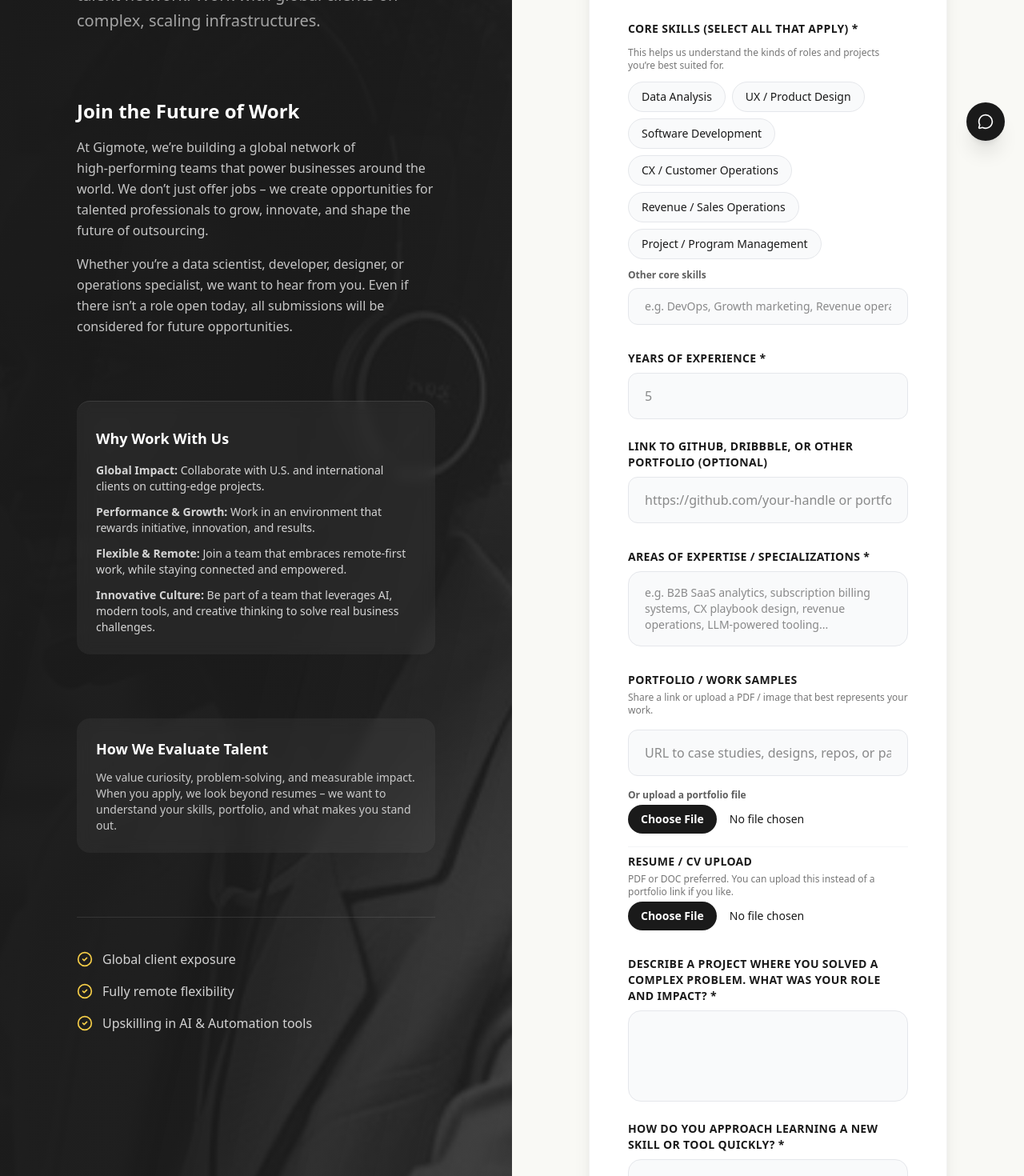
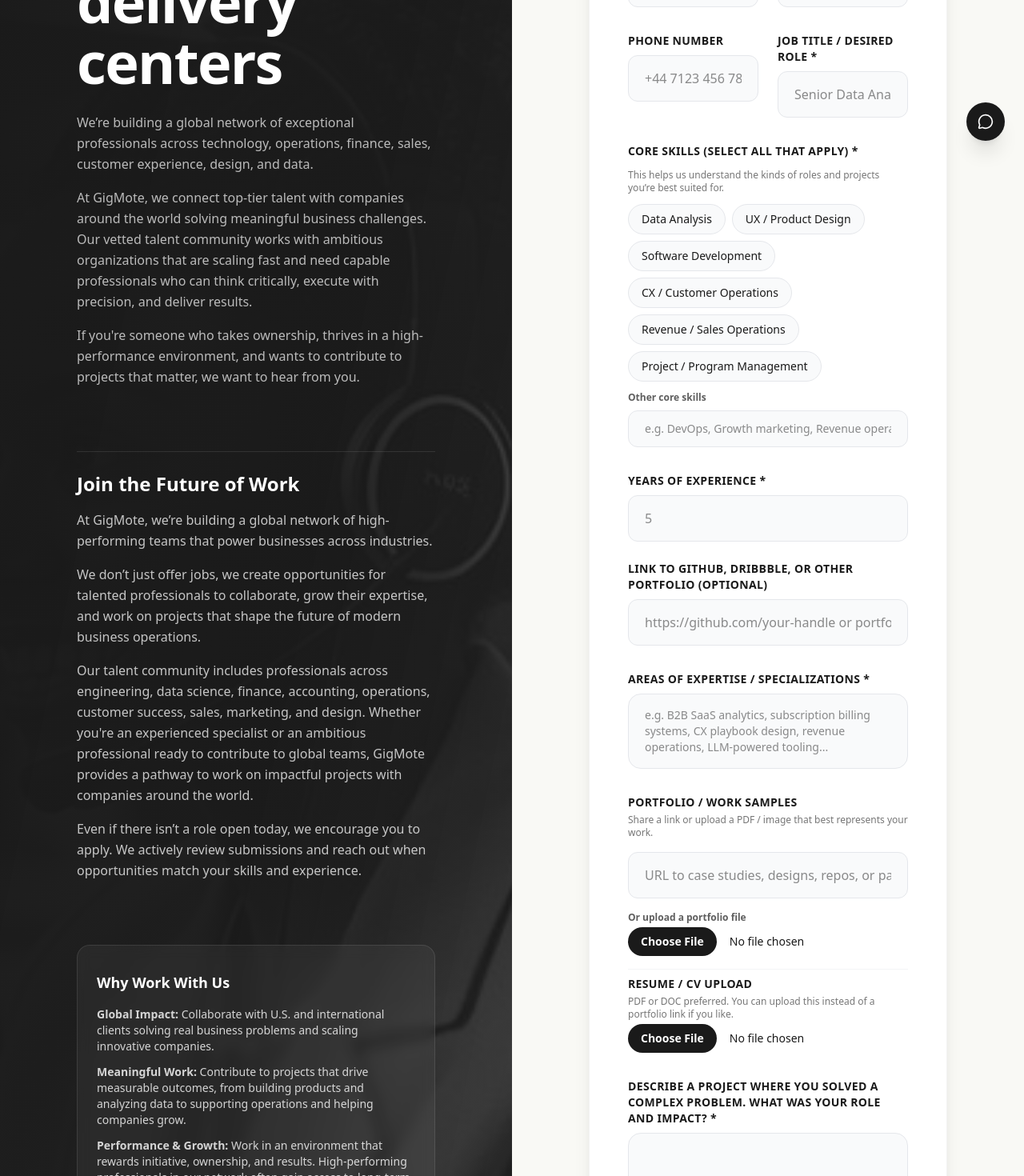
Before and after one commit to Meekness-zw/Gigmote, a Next.js app: page /join-gigmote in a window 1280 px wide. Shown: the part 600-2070 px from the top of the page at 80% size. Built offline with nearby package versions, Linux system fonts and the light colour scheme.

Commit message:
form updates

```diff
--- a/src/app/about/page.tsx
+++ b/src/app/about/page.tsx
@@ -161,9 +161,14 @@
                         className="grid grid-cols-1 md:grid-cols-3 gap-6"
                     >
                         {siteContent.company.stats.map((stat, idx) => {
-                            const numMatch = stat.value.match(/(\d+)/);
+                            const cleanedValue = stat.value.replace(/,/g, "");
+                            const numMatch = cleanedValue.match(/(\d+)/);
                             const number = numMatch ? parseInt(numMatch[1]) : 0;
-                            const suffix = stat.value.includes("+") ? "+" : "";
+                            const suffix = stat.value.includes("+")
+                                ? "+"
+                                : stat.value.includes("%")
+                                ? "%"
+                                : "";
 
                             return (
                                 <motion.div
--- a/src/app/join-gigmote/page.tsx
+++ b/src/app/join-gigmote/page.tsx
@@ -150,32 +150,63 @@
                         </motion.div>
 
                         <h1 className="text-5xl lg:text-7xl font-bold tracking-tight mb-6 leading-[1.05]">
-                            <AnimatedText text="Build the future remotely." variant="words" />
+                            <AnimatedText
+                                text="Build the Future Remotely or in our delivery centers"
+                                variant="words"
+                            />
                         </h1>
 
-                        <motion.p
+                        <motion.div
                             initial={{ opacity: 0, y: 20 }}
                             animate={{ opacity: 1, y: 0 }}
                             transition={{ delay: 0.4, duration: 0.6 }}
-                            className="text-xl text-white/60 leading-relaxed font-light"
+                            className="space-y-4 text-white/70 text-base leading-relaxed"
                         >
-                            We're looking for top 1% engineers, AI specialists, and operators to join our vetted talent network. Work with global clients on complex, scaling infrastructures.
-                        </motion.p>
+                            <p>
+                                We’re building a global network of exceptional professionals across technology,
+                                operations, finance, sales, customer experience, design, and data.
+                            </p>
+                            <p>
+                                At GigMote, we connect top-tier talent with companies around the world solving
+                                meaningful business challenges. Our vetted talent community works with ambitious
+                                organizations that are scaling fast and need capable professionals who can think
+                                critically, execute with precision, and deliver results.
+                            </p>
+                            <p>
+                                If you're someone who takes ownership, thrives in a high-performance environment,
+                                and wants to contribute to projects that matter, we want to hear from you.
+                            </p>
+                        </motion.div>
 
                         <motion.div
                             initial={{ opacity: 0, y: 20 }}
                             animate={{ opacity: 1, y: 0 }}
                             transition={{ delay: 0.5, duration: 0.6 }}
-                            className="space-y-4 text-white/75 text-base leading-relaxed"
+                            className="space-y-4 text-white/75 text-base leading-relaxed pt-6 border-t border-white/10"
                         >
                             <h2 className="text-2xl font-semibold text-white">
                                 Join the Future of Work
                             </h2>
                             <p>
-                                At Gigmote, we’re building a global network of high‑performing teams that power businesses around the world. We don’t just offer jobs – we create opportunities for talented professionals to grow, innovate, and shape the future of outsourcing.
+                                At GigMote, we’re building a global network of high-performing teams that power
+                                businesses across industries.
                             </p>
                             <p>
-                                Whether you’re a data scientist, developer, designer, or operations specialist, we want to hear from you. Even if there isn’t a role open today, all submissions will be considered for future opportunities.
+                                We don’t just offer jobs, we create opportunities for talented professionals to
+                                collaborate, grow their expertise, and work on projects that shape the future of
+                                modern business operations.
+                            </p>
+                            <p>
+                                Our talent community includes professionals across engineering, data science,
+                                finance, accounting, operations, customer success, sales, marketing, and design.
+                                Whether you're an experienced specialist or an ambitious professional ready to
+                                contribute to global teams, GigMote provides a pathway to work on impactful
+                                projects with companies around the world.
+                            </p>
+                            <p>
+                                Even if there isn’t a role open today, we encourage you to apply. We actively
+                                review submissions and reach out when opportunities match your skills and
+                                experience.
                             </p>
                         </motion.div>
 
@@ -183,7 +214,7 @@
                             initial={{ opacity: 0, y: 20 }}
                             animate={{ opacity: 1, y: 0 }}
                             transition={{ delay: 0.6, duration: 0.6 }}
-                            className="space-y-4 pt-8 border-t border-white/10 bg-white/5 rounded-2xl p-6 backdrop-blur-sm"
+                            className="space-y-4 pt-8 bg-white/5 rounded-2xl p-6 backdrop-blur-sm border border-white/10"
                         >
                             <h3 className="text-lg font-semibold text-white">
                                 Why Work With Us
@@ -191,19 +222,31 @@
                             <ul className="space-y-3 text-sm text-white/80">
                                 <li>
                                     <span className="font-semibold">Global Impact:</span>{" "}
-                                    Collaborate with U.S. and international clients on cutting‑edge projects.
+                                    Collaborate with U.S. and international clients solving real business
+                                    problems and scaling innovative companies.
+                                </li>
+                                <li>
+                                    <span className="font-semibold">Meaningful Work:</span>{" "}
+                                    Contribute to projects that drive measurable outcomes, from building
+                                    products and analyzing data to supporting operations and helping
+                                    companies grow.
                                 </li>
                                 <li>
                                     <span className="font-semibold">Performance &amp; Growth:</span>{" "}
-                                    Work in an environment that rewards initiative, innovation, and results.
+                                    Work in an environment that rewards initiative, ownership, and results.
+                                    High-performing professionals in our network often gain access to
+                                    long-term engagements and leadership opportunities.
                                 </li>
                                 <li>
                                     <span className="font-semibold">Flexible &amp; Remote:</span>{" "}
-                                    Join a team that embraces remote‑first work, while staying connected and empowered.
+                                    Join a truly remote-first ecosystem designed to support productivity,
+                                    autonomy, and work-life balance while staying connected with global
+                                    teams.
                                 </li>
                                 <li>
                                     <span className="font-semibold">Innovative Culture:</span>{" "}
-                                    Be part of a team that leverages AI, modern tools, and creative thinking to solve real business challenges.
+                                    Be part of a network that embraces modern tools, automation, AI, and
+                                    forward-thinking approaches to solving complex business challenges.
                                 </li>
                             </ul>
                         </motion.div>
@@ -212,32 +255,49 @@
                             initial={{ opacity: 0, y: 20 }}
                             animate={{ opacity: 1, y: 0 }}
                             transition={{ delay: 0.7, duration: 0.6 }}
-                            className="space-y-3 text-sm text-white/75 bg-white/5 rounded-2xl p-6 backdrop-blur-sm"
+                            className="space-y-4 text-sm text-white/80 bg-white/5 rounded-2xl p-6 backdrop-blur-sm"
                         >
                             <h3 className="text-lg font-semibold text-white">
                                 How We Evaluate Talent
                             </h3>
                             <p>
-                                We value curiosity, problem‑solving, and measurable impact. When you apply, we look beyond resumes – we want to understand your skills, portfolio, and what makes you stand out.
+                                At GigMote, we believe talent goes beyond a résumé. We look for professionals
+                                who demonstrate curiosity, strong problem-solving ability, and the capacity to
+                                create real impact.
                             </p>
+                            <p className="font-semibold text-white">
+                                When you apply, we evaluate:
+                            </p>
+                            <ul className="list-disc list-inside space-y-1 text-white/80">
+                                <li>Your experience and technical or functional expertise</li>
+                                <li>Portfolio, projects, or measurable results</li>
+                                <li>Communication and collaboration ability</li>
+                                <li>Adaptability in remote, global work environments</li>
+                                <li>Your potential to contribute to high-performing teams</li>
+                            </ul>
                         </motion.div>
 
                         <motion.div
                             initial={{ opacity: 0 }}
                             animate={{ opacity: 1 }}
                             transition={{ delay: 0.9, duration: 0.8 }}
-                            className="space-y-4 pt-10 mt-2 border-t border-white/10"
+                            className="space-y-4 pt-8 border-t border-white/10"
                         >
-                            {[
-                                "Global client exposure",
-                                "Fully remote flexibility",
-                                "Upskilling in AI & Automation tools"
-                            ].map((benefit, idx) => (
-                                <div key={idx} className="flex items-center gap-3">
-                                    <CheckCircle2 size={20} className="text-hugo-gold" />
-                                    <span className="text-white/80">{benefit}</span>
-                                </div>
-                            ))}
+                            <h3 className="text-lg font-semibold text-white">
+                                What You Gain
+                            </h3>
+                            <ul className="space-y-2 text-sm text-white/80">
+                                <li>Exposure to global clients and fast-growing companies</li>
+                                <li>Opportunities to work on high-impact projects across industries</li>
+                                <li>Fully remote flexibility and distributed team collaboration</li>
+                                <li>Access to modern tools, AI platforms, and automation technologies</li>
+                                <li>Continuous learning and upskilling opportunities</li>
+                                <li>The chance to join a vetted global talent network</li>
+                                <li>Potential long-term engagements and career advancement</li>
+                                <li>
+                                    A professional community focused on performance, innovation, and growth
+                                </li>
+                            </ul>
                         </motion.div>
                     </div>
                 </div>
--- a/src/data/content.ts
+++ b/src/data/content.ts
@@ -143,9 +143,9 @@
         heroTitle: "Built by operators, not recruiters.",
         heroDescription: "Deep CX, FinTech, and SaaS experience. Metrics-driven, process-first delivery. Human + AI  not one or the other. That's the Gigmote standard.",
         stats: [
-            { label: "Average Cost Savings", value: "40–60%" },
-            { label: "Target Markets", value: "UK / US / CA" },
-            { label: "Focus", value: "Quality & Retention" }
+            { label: "Average Cost Savings", value: "40%" },
+            { label: "Target Markets", value: "North America & Europe" },
+            { label: "Focus", value: "5,000+ Pre vetted Professionals" }
         ]
     },
     faqs: [
```
